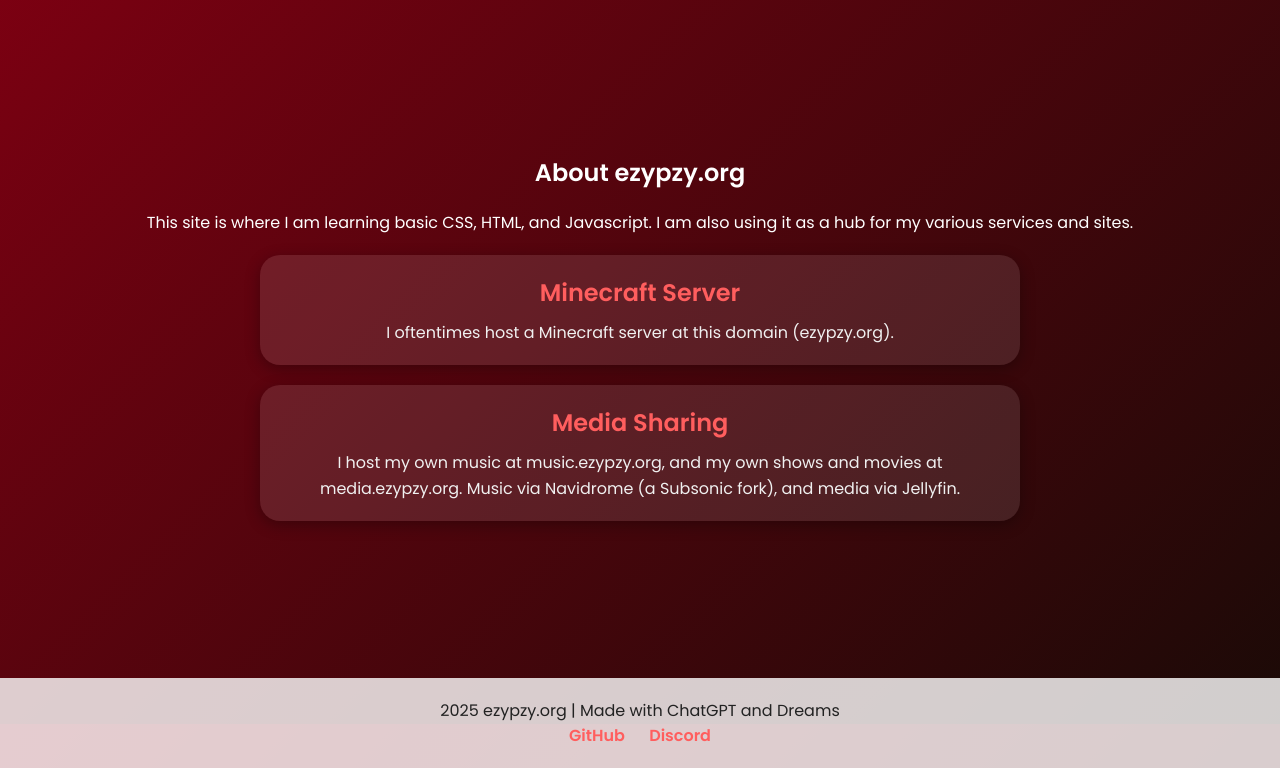
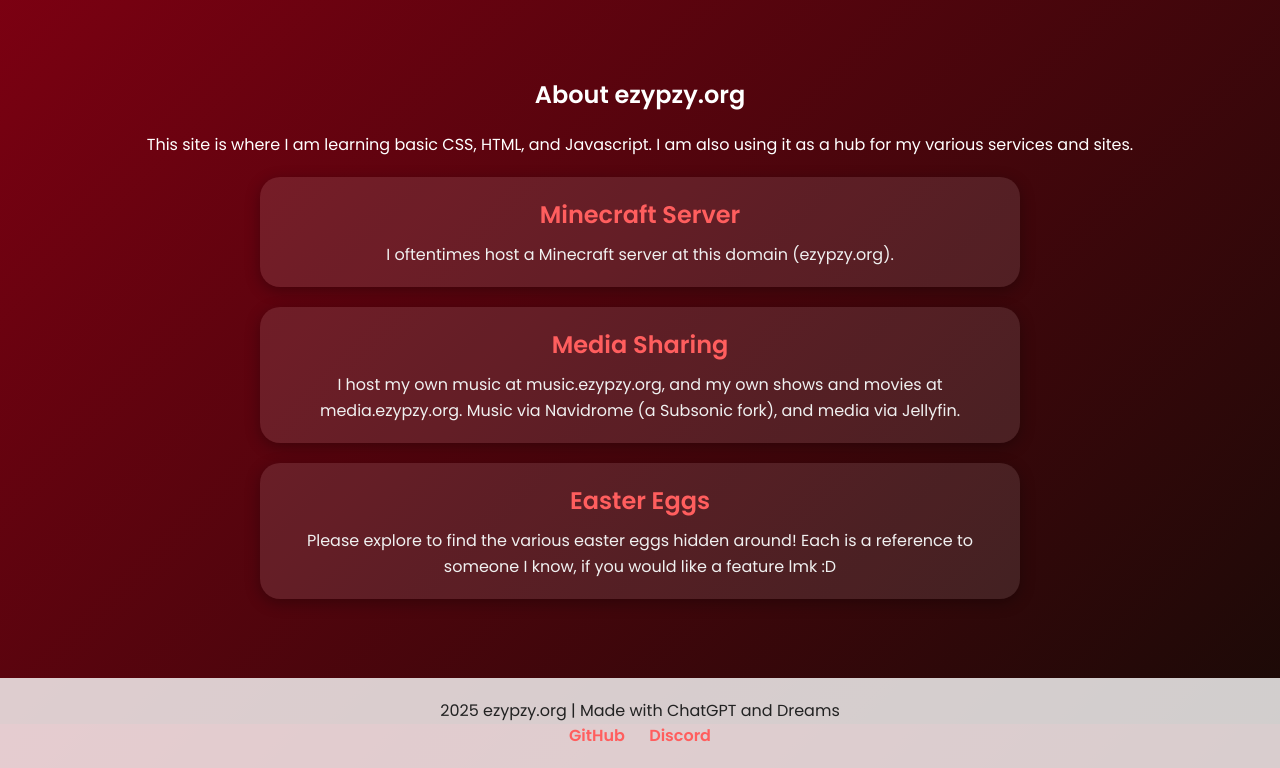
Before and after one commit to EzyPzyAsh/EzyPzy.org, a plain HTML site: page about.html in a window 1280 px wide. Shown: the part 76-844 px from the top of the page. Drawn offline with Linux system fonts and the light colour scheme.

Commit message:
new about section and added gh url

```diff
--- a/about.html
+++ b/about.html
@@ -33,6 +33,10 @@
     <p>I host my own music at music.ezypzy.org, and my own shows and movies at media.ezypzy.org. Music via Navidrome (a Subsonic fork), and media via Jellyfin.</p>
   </div>
 
+  <div class="content-box">
+    <h2>Easter Eggs</h2>
+    <p>Please explore to find the various easter eggs hidden around! Each is a reference to someone I know, if you would like a feature lmk :D</p>
+  </div>
 
     </section>
   </main>
@@ -40,7 +44,7 @@
   <footer>
     <p>2025 ezypzy.org | Made with ChatGPT and Dreams</p>
     <div class="socials">
-      <a href="https://github.com/">GitHub</a>
+      <a href="https://github.com/ezypzyash/ezypzy.org">GitHub</a>
       <a href="https://discordapp.com/users/878188432172658698">Discord</a>
     </div>
   </footer>
```
Also changed, not shown: index.html (+1 -1 lines).
